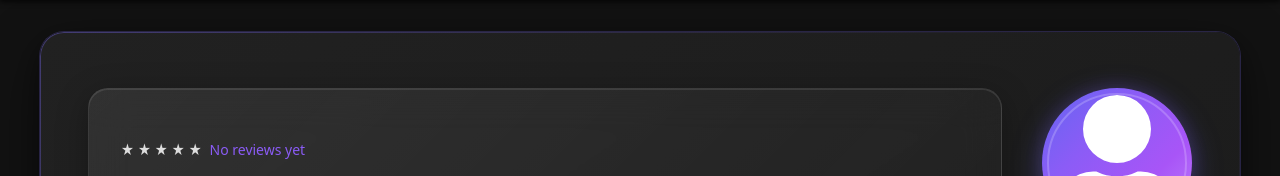
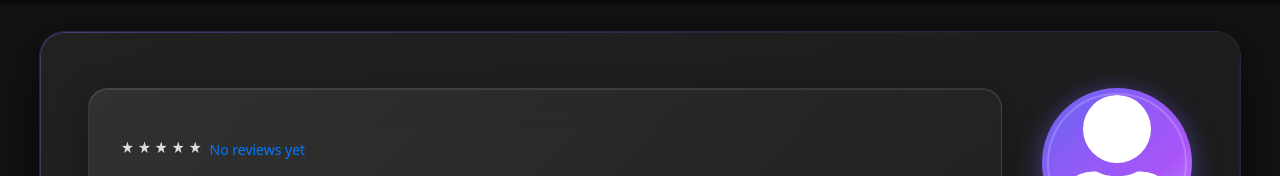
Before and after one commit to Satvir092/Localate, a Flask app: template templates/customer_view.html in a window 1280 px wide. Shown: the part 70-246 px from the top of the page. Run offline with Flask 3, Linux system fonts and the light colour scheme; the template is opened without the code that fills it, so the values that code supplies are empty.

Commit message:
Change color for star rating

```diff
--- a/localate.py
+++ b/localate.py
@@ -41,4 +41,4 @@ def create_app():
 
 if __name__ == "__main__":
     app = create_app()
-    app.run(debug=True)
+    app.run(debug=False)
--- a/static/customer_view.css
+++ b/static/customer_view.css
@@ -1077,6 +1077,7 @@ input:hover, select:hover, textarea:hover {
 .star {
   color: #ddd;
   font-size: 16px;
+  transform: translateY(-2px);
 }
 
 .star.filled {
@@ -1086,7 +1087,7 @@ input:hover, select:hover, textarea:hover {
 .rating-score {
   font-size: 14px;
   font-weight: 500;
-  color: var(--dynamic-text-color, #8b5cf6);
+  color: var(--dynamic-text-color, #007bff);
   font-family: var(--dynamic-font-family) !important;
   margin-left: 4px;
 }
```
